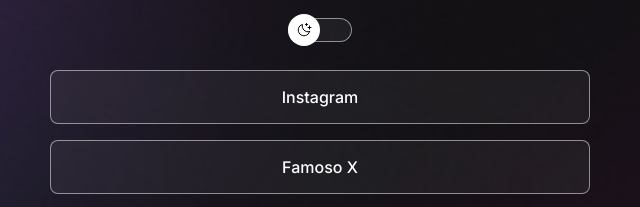
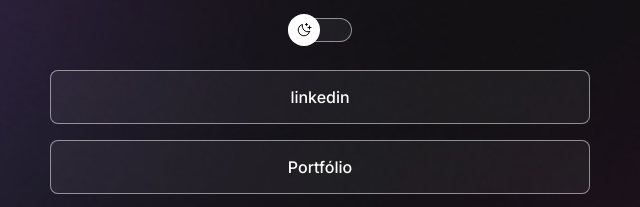
Before and after one commit to MichaelDWL/mdwllinks, a plain HTML site: page index.html in a window 1280 px wide. Shown: the part 234-441 px from the top of the page, 320-960 px from the left. Drawn offline with nearby package versions, Linux system fonts and the light colour scheme.

Commit message:
update-links

```diff
--- a/index.html
+++ b/index.html
@@ -8,6 +8,7 @@
       href="https://fonts.googleapis.com/css2?family=Inter:ital,opsz,wght@0,14..32,100..900;1,14..32,100..900&display=swap"
       rel="stylesheet"
     />
+
     <meta charset="UTF-8" />
     <meta name="viewport" content="width=device-width, initial-scale=1.0" />
     <title>MDWL</title>
@@ -35,13 +36,14 @@
       <ul>
         <!--começar lista n ordenada-->
         <!--li vai adicionar os itens da lista-->
-        <li><a href="#" target="_blank">Instagram </a></li>
+        <li><a href="#" target="_blank">linkedin </a></li>
         <!--target="_blank" ultilizado para abrir em nova guia-->
-        <li><a href="#" target="_blank">Famoso X </a></li>
+        <li><a href="#" target="_blank">Portfólio </a></li>
         <li><a href="#" target="_blank">Stream </a></li>
         <li><a href="#" target="_blank">Tik Tok </a></li>
       </ul>
     </div>
+
     <div id="social-links">
       <a href="https://www.twitch.tv/michael_dwl" target="_blank">
         <ion-icon name="logo-twitch"></ion-icon
@@ -68,10 +70,12 @@
       type="module"
       src="https://unpkg.com/ionicons@7.1.0/dist/ionicons/ionicons.esm.js"
     ></script>
+
     <script
       nomodule
       src="https://unpkg.com/ionicons@7.1.0/dist/ionicons/ionicons.js"
     ></script>
+
     <script src="./script.js"></script>
   </body>
 </html>
```
